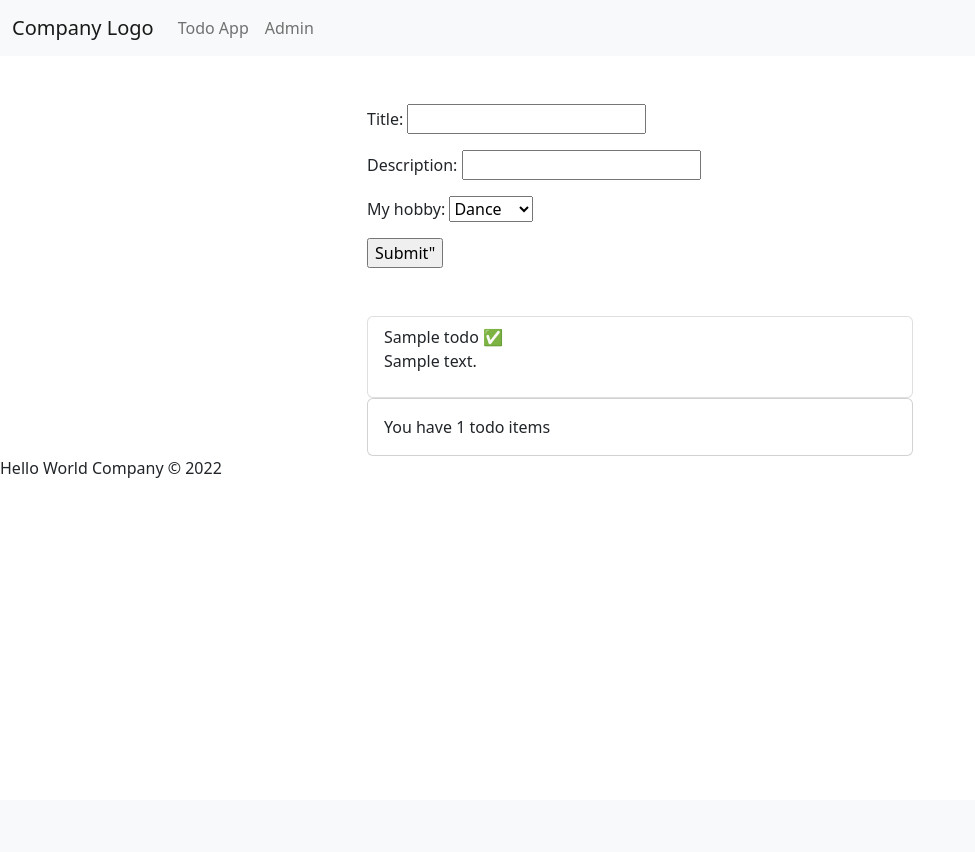
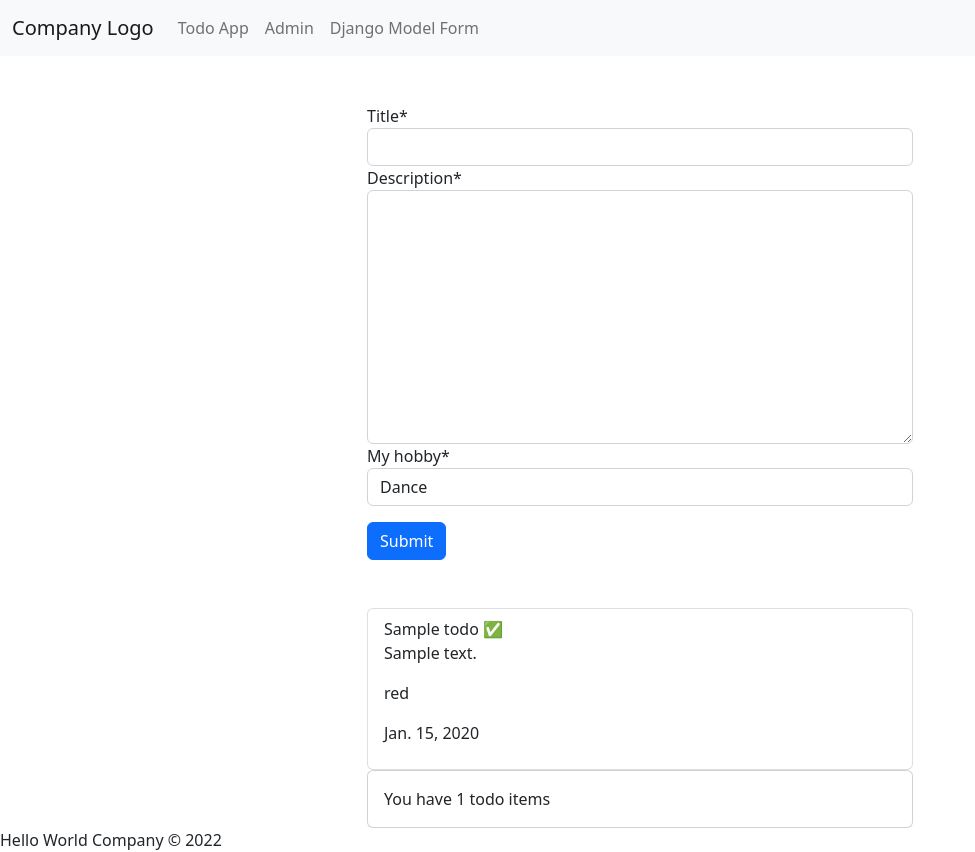
Before and after one commit to siddheshkand/SpDjangoDemo, a Django app: page /todo/ in a window 1280 px wide. Shown: the whole page, without its empty margins (0-975 px from the left). Before the commit the page ends 478 px from the top, so only its background shows below. Run offline with Django 4.2, Linux system fonts and the light colour scheme; tables that the repository leaves empty hold one stand-in row (values such as "Sample post"); some libraries are stand-ins or nearby versions.

Commit message:
Form Ui Enhance

```diff
--- a/sample/settings.py
+++ b/sample/settings.py
@@ -37,6 +37,10 @@ INSTALLED_APPS = [
     'django.contrib.sessions',
     'django.contrib.messages',
     'django.contrib.staticfiles',
+    # Third Party Apps
+    'crispy_forms',
+
+    # Custom Apps
     'todo'
 ]
 
@@ -49,6 +53,7 @@ MIDDLEWARE = [
     'django.contrib.messages.middleware.MessageMiddleware',
     'django.middleware.clickjacking.XFrameOptionsMiddleware',
 ]
+CRISPY_TEMPLATE_PACK = 'bootstrap3'
 
 ROOT_URLCONF = 'sample.urls'
 
--- a/todo/forms.py
+++ b/todo/forms.py
@@ -1,6 +1,6 @@
 
 from django import forms
-
+from todo.models import Todo
 def validate_gmail_mail(value):
     if "@gmail.com" in value:
         return value
@@ -9,11 +9,16 @@ def validate_gmail_mail(value):
 
 
 class MySampleForm(forms.Form):
-    title = forms.CharField(max_length=5)
-    description = forms.CharField(max_length=10,min_length=5,validators=[validate_gmail_mail])
+    title = forms.CharField(max_length=100)
+    description = forms.CharField(max_length=500,validators=[],widget=forms.Textarea)
     my_hobby = forms.ChoiceField(
         choices=(
             ('dance', 'Dance'),
             ('reading', 'Reading'),
         )
     )
+
+class MyTodoForm(forms.ModelForm):
+     class Meta:
+        model = Todo
+        fields = "__all__"
--- a/todo/models.py
+++ b/todo/models.py
@@ -1,13 +1,21 @@
-from operator import mod
+
+import datetime
 from django.db import models
 
 # Create your models here.
 
 
 class Todo(models.Model):
+    COLORS = (
+        ('red', 'Red'),
+        ('yellow', 'Yellow'),
+        ('green', 'Green'),
+    )
     title = models.CharField(max_length=100)
     description = models.TextField()
     completed = models.BooleanField(default=False)
+    favorite_color = models.CharField(choices=COLORS,max_length=10)
+    date_of_birth = models.DateField(default=datetime.date.today)
 
     def __str__(self):
         return self.title + '-' + str(self.description)
--- a/todo/templates/todo/base.html
+++ b/todo/templates/todo/base.html
@@ -25,7 +25,10 @@
                     </li>
                     <li class="nav-item">
                         <a class="nav-link" href="/todo/is_admin">Admin</a>
-                    </li
+                    </li>
+                    <li class="nav-item">
+                        <a class="nav-link" href="/todo/django_model_form">Django Model Form</a>
+                    </li>
                 </ul>
             </div>
         </div>
--- a/todo/templates/todo/todo.html
+++ b/todo/templates/todo/todo.html
@@ -1,4 +1,5 @@
 {% extends 'todo\base.html' %}
+{% load crispy_forms_tags %}
 
 {% block content %}
 
@@ -9,8 +10,8 @@
         <div class="col-md-6">
             <form action = "" method = "post">
                 {% csrf_token %}
-                {{my_custom_form.as_p }}
-                <input type="submit" value=Submit">
+                {{my_custom_form|crispy }}
+                <input class="mt-3 btn btn-primary" type="submit" value="Submit">
             </form>
 
             <ul class="list-group mt-5">
@@ -25,6 +26,8 @@
                             {{ t.title }} ✅
                                 {% autoescape off %}
                             <p>{{t.description}}</p>
+                            <p>{{t.favorite_color}}</p>
+                            <p>{{t.date_of_birth}}</p>
                             {% endautoescape %}
                         </li>
                     {% else %}
@@ -32,6 +35,8 @@
                             {{ t.title }} ❌
                                 {% autoescape off %}
                             <p>{{t.description}}</p>
+                            <p>{{t.favorite_color}}</p>
+                            <p>{{t.date_of_birth}}</p>
                             {% endautoescape %}
                         </li>
                     {% endif %}
--- a/todo/urls.py
+++ b/todo/urls.py
@@ -3,5 +3,6 @@ from todo import views
 
 urlpatterns = [
     path('', views.hello_world),
-    path('is_admin',views.is_admin)
+    path('is_admin',views.is_admin),
+    path('django_model_form',views.django_model_form)
 ]
--- a/todo/views.py
+++ b/todo/views.py
@@ -2,7 +2,7 @@ from django.http import HttpResponse
 from django.shortcuts import render
 from todo.models import Todo
 # Create your views here.
-from todo.forms import MySampleForm
+from todo.forms import MySampleForm, MyTodoForm
 
 
 def hello_world(request):
@@ -16,7 +16,8 @@ def hello_world(request):
             print(my_form.cleaned_data)
             Todo.objects.create(
                 title=my_form.cleaned_data["title"],
-                description=my_form.cleaned_data["description"]
+                description=my_form.cleaned_data["description"],
+
             )
             my_form = MySampleForm()
     else:
@@ -46,3 +47,27 @@ def is_admin(request):
             "my_custom_form": MySampleForm
         }
     )
+
+
+def django_model_form(request):
+    my_form ={}
+    if request.method == 'POST':
+
+        my_form = MyTodoForm(request.POST)
+        # check whether it's valid:
+        if my_form.is_valid():
+            my_form.save()
+            my_form = MyTodoForm()
+    else:
+        my_form = MyTodoForm()
+
+    return render(
+        request,
+        'todo/todo.html',
+        {
+            "todo": Todo.objects.all(),
+            "numbers": [45, 43, 56],
+            # "high_computation": c,
+            "my_custom_form": my_form
+        }
+    )
```
Also changed, not shown: todo/migrations/0002_todo_favorite_color_alter_todo_id.py (added), todo/migrations/0003_todo_date_of_birth.py (added).
